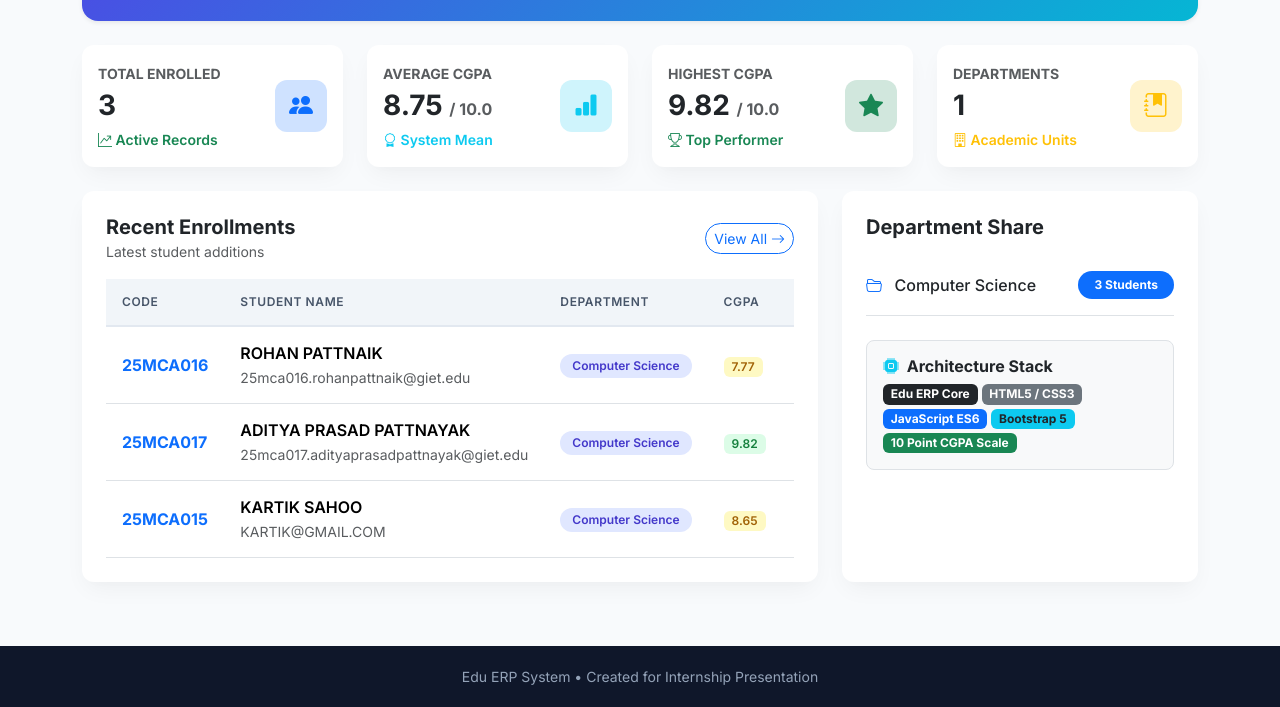
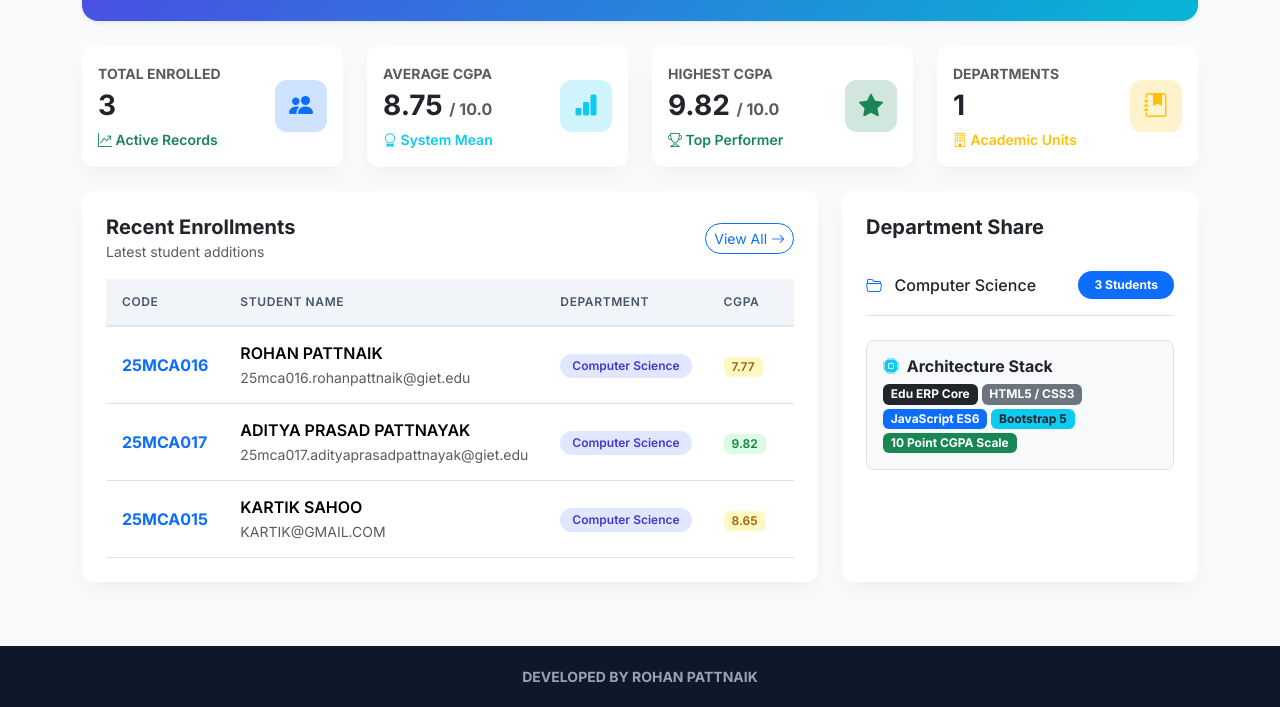
Before and after one commit to Rohan0g/Edu-ERP-System, a plain HTML site: page dashboard.html in a window 1280 px wide. Shown: the part 225-932 px from the top of the page. Drawn offline with nearby package versions, Linux system fonts and the light colour scheme; sample sign-in values are in the browser's storage.

Commit message:
Update footer credit to DEVELOPED BY ROHAN PATTNAIK

```diff
--- a/dashboard.html
+++ b/dashboard.html
@@ -199,7 +199,7 @@
     <!-- Footer -->
     <footer class="text-center">
         <div class="container">
-            <p class="mb-0">Edu ERP System &bull; Created for Internship Presentation</p>
+            <p class="mb-0 fw-bold">DEVELOPED BY ROHAN PATTNAIK</p>
         </div>
     </footer>
 
```
Also changed, not shown: index.html (+1 -1 lines), student-form.html (+1 -1 lines), students.html (+1 -1 lines).
